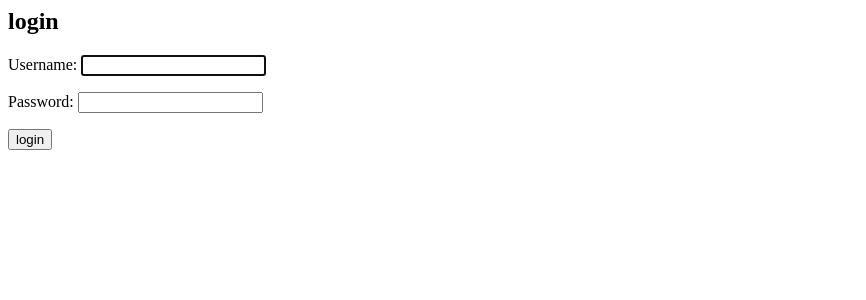
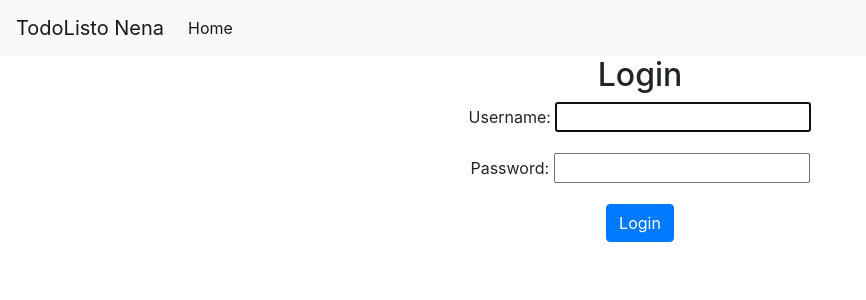
Before and after one commit to scarrascofuentes/todolisto_django, a Django app: page /todolisto/login in a window 1280 px wide. Shown: the top 300 px of the page, without its empty margins (0-866 px from the left). Run offline with Django 3.2, Linux system fonts and the light colour scheme; some libraries are stand-ins or nearby versions.

Commit message:
feat: Se añade template base

```diff
--- /dev/null
+++ b/main/templates/base.html
@@ -0,0 +1,42 @@
+{% load staticfiles%}
+
+<!DOCTYPE html>
+
+<html>
+
+<head>
+
+    <!-- Required meta tags -->
+    <meta charset="utf-8">
+    <meta name="viewport" content="width=device-width, initial-scale=1, shrink-to-fit=no">
+
+    <!-- Bootstrap CSS -->
+    <link rel="stylesheet" href="https://stackpath.bootstrapcdn.com/bootstrap/4.1.0/css/bootstrap.min.css" integrity="sha384-9gVQ4dYFwwWSjIDZnLEWnxCjeSWFphJiwGPXr1jddIhOegiu1FwO5qRGvFXOdJZ4"
+        crossorigin="anonymous">
+
+
+    <title>TodoListo bb</title>
+</head>
+
+<body>
+
+    <script src="https://stackpath.bootstrapcdn.com/bootstrap/4.1.0/js/bootstrap.min.js" integrity="sha384-uefMccjFJAIv6A+rW+L4AHf99KvxDjWSu1z9VI8SKNVmz4sk7buKt/6v9KI65qnm"
+        crossorigin="anonymous"></script>
+
+    <nav class="navbar navbar-expand-lg navbar-light bg-light">
+        <a class="navbar-brand" href="#">TodoListo Nena</a>
+        <ul class="navbar-nav mr-auto">
+            <li class="nav-item active">
+                <a class="nav-link" href="{% url 'home' %}">
+                    Home
+                    <span class="sr-only">(current)</span>
+                </a>
+            </li>
+        </ul>
+    </nav>
+
+    {% block content %} {% endblock %}
+
+</body>
+
+</html>
--- a/main/templates/registration/login.html
+++ b/main/templates/registration/login.html
@@ -1,6 +1,12 @@
-<h2>login </h2>
-<form method="post">
+{% extends 'base.html' %}
+
+{% block content %}
+
+<h2 align="center">Login </h2>
+<form method="post" align="center">
   {% csrf_token %}
   {{ form.as_p }}
-  <button type="submit"> login </button>
+  <button type="submit" class="btn btn-primary"> Login </button>
 </form>
+
+{% endblock content %}
--- a/main/urls.py
+++ b/main/urls.py
@@ -5,6 +5,7 @@ from django.contrib.auth import views as auth_views
 
 urlpatterns = [
     path('login',auth_views.LoginView.as_view(), name="login"),
+    path('logout',auth_views.LoginView.as_view(), name="logout"),
     path('home', views.index, name= "home"),
 
 ]
--- a/main/views.py
+++ b/main/views.py
@@ -1,7 +1,9 @@
 from django.shortcuts import render
 from django.http import HttpResponse
+from django.contrib.auth.decorators import login_required
 
 # Create your views here.
+@login_required()
 
 def index(request):
-    return HttpResponse("Hola mundo Django")
+    return render(request, 'home.html')
```
Also changed, not shown: main/templates/home.html (added, +7 -0 lines), main/templates/registration/logged_out.html (added, +7 -0 lines), db.sqlite3.
